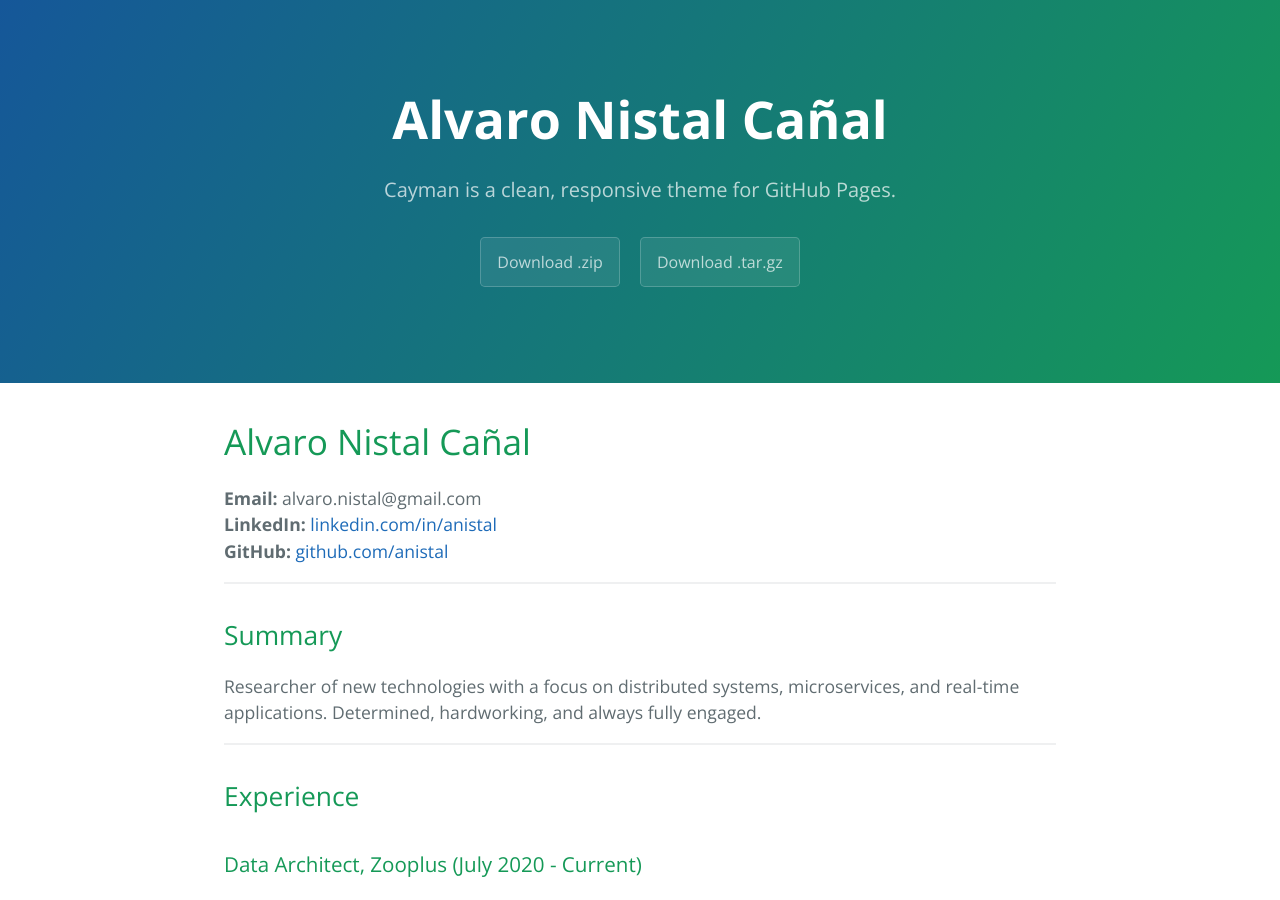
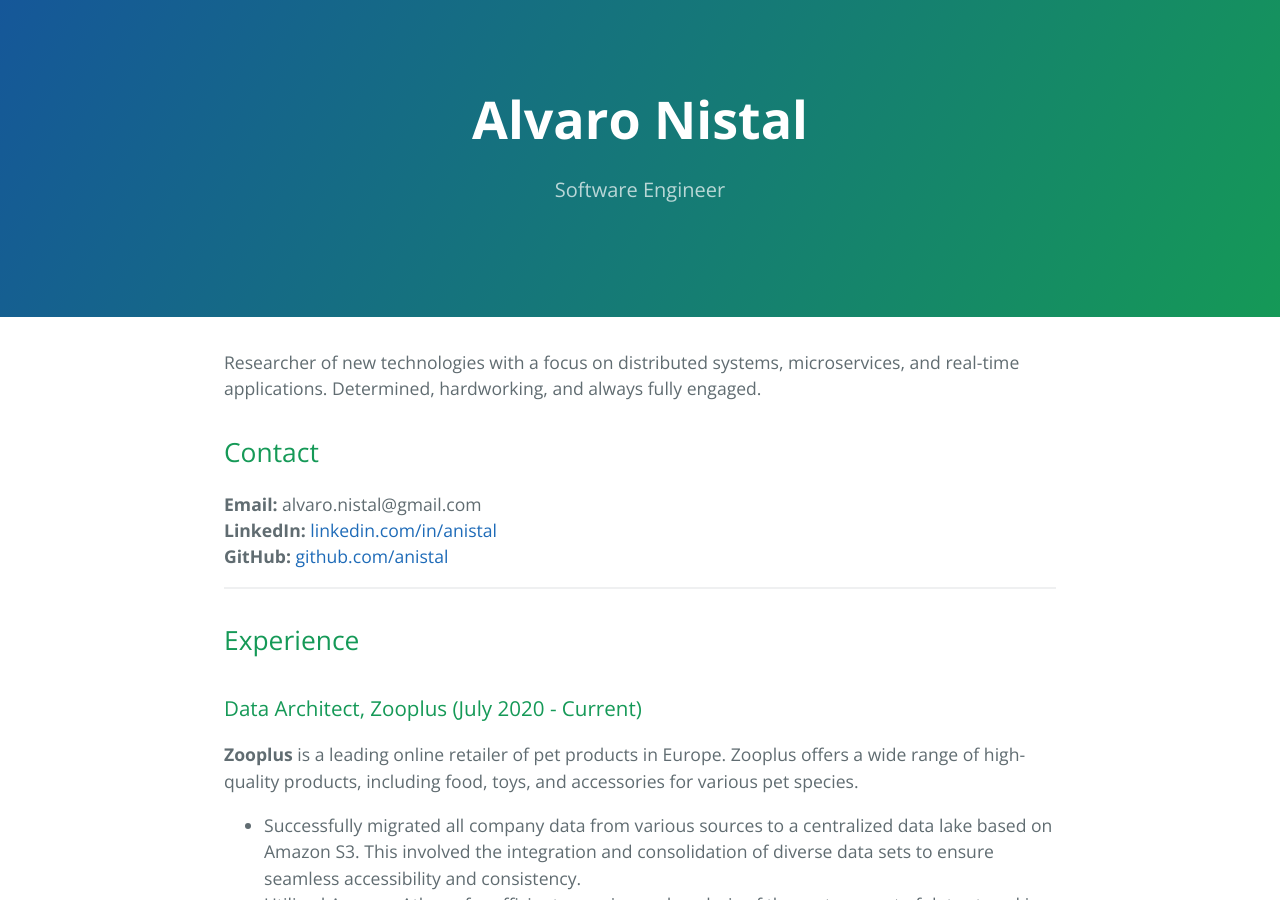
Before and after one commit to anistal/anistal.github.io, a Jekyll site: the page built from index.md, in a window 1280 px wide and 900 px high. Built offline with Jekyll 4.4.1, drawn with Linux system fonts in a browser that asks for light colours; our own code applies the rules of GitHub Pages for plain Markdown files.

Commit message:
Changing some configuration

```diff
--- a/_config.yml
+++ b/_config.yml
@@ -1,5 +1,5 @@
-title: Cayman theme
-description: Cayman is a clean, responsive theme for GitHub Pages.
-show_downloads: true
+title: Alvaro Nistal
+description: Software Engineer
+show_downloads: false
 google_analytics:
 theme: jekyll-theme-cayman
--- a/index.md
+++ b/index.md
@@ -1,16 +1,13 @@
 ---
 layout: default
 ---
-# Alvaro Nistal Cañal
 
+Researcher of new technologies with a focus on distributed systems, microservices, and real-time applications. Determined, hardworking, and always fully engaged.
+
+## Contact
 **Email:** alvaro.nistal@gmail.com
 **LinkedIn:** [linkedin.com/in/anistal](https://linkedin.com/in/anistal)
 **GitHub:** [github.com/anistal](https://github.com/anistal)
-
----
-
-## Summary
-Researcher of new technologies with a focus on distributed systems, microservices, and real-time applications. Determined, hardworking, and always fully engaged.
 
 ---
 
```
